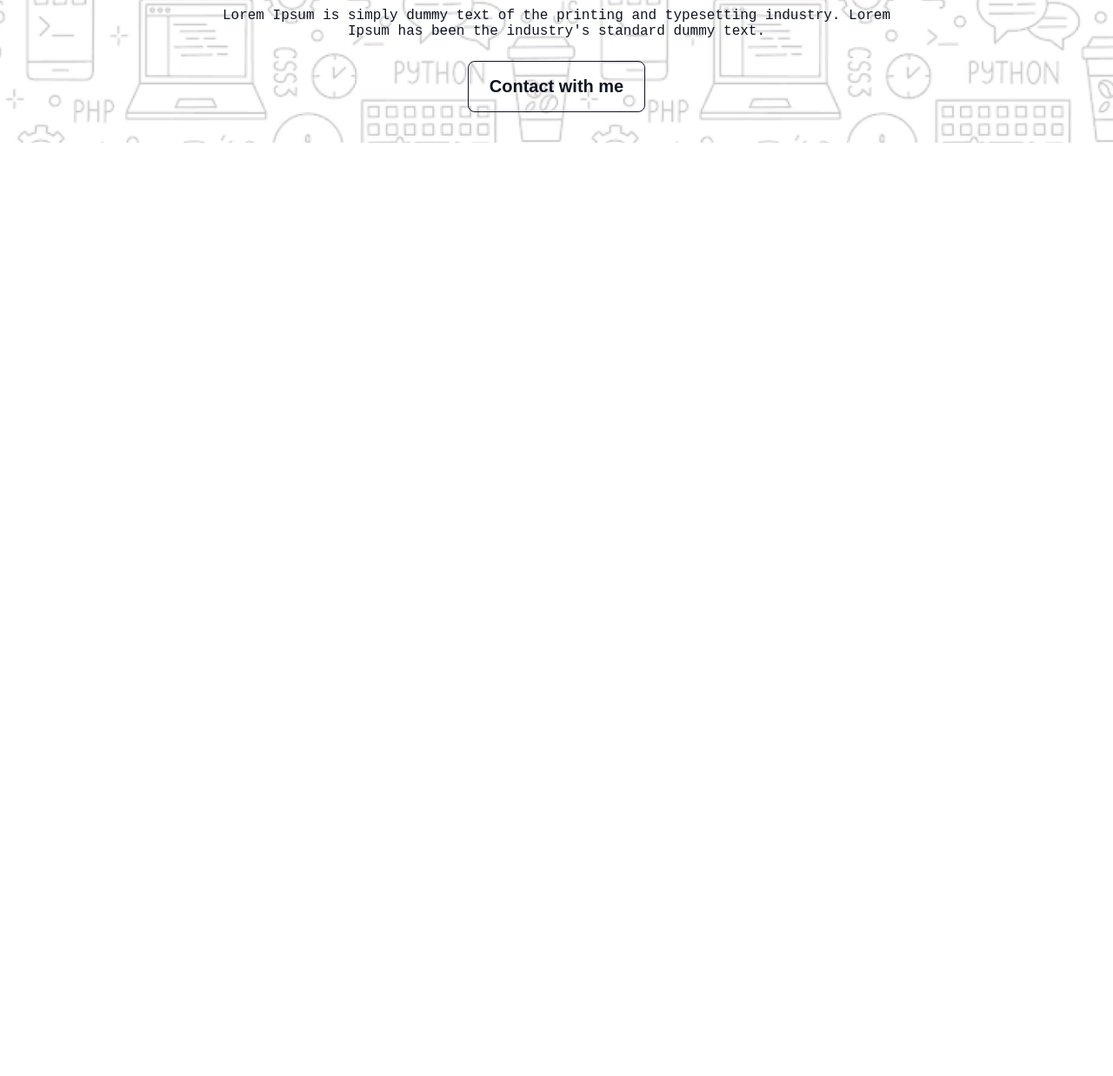
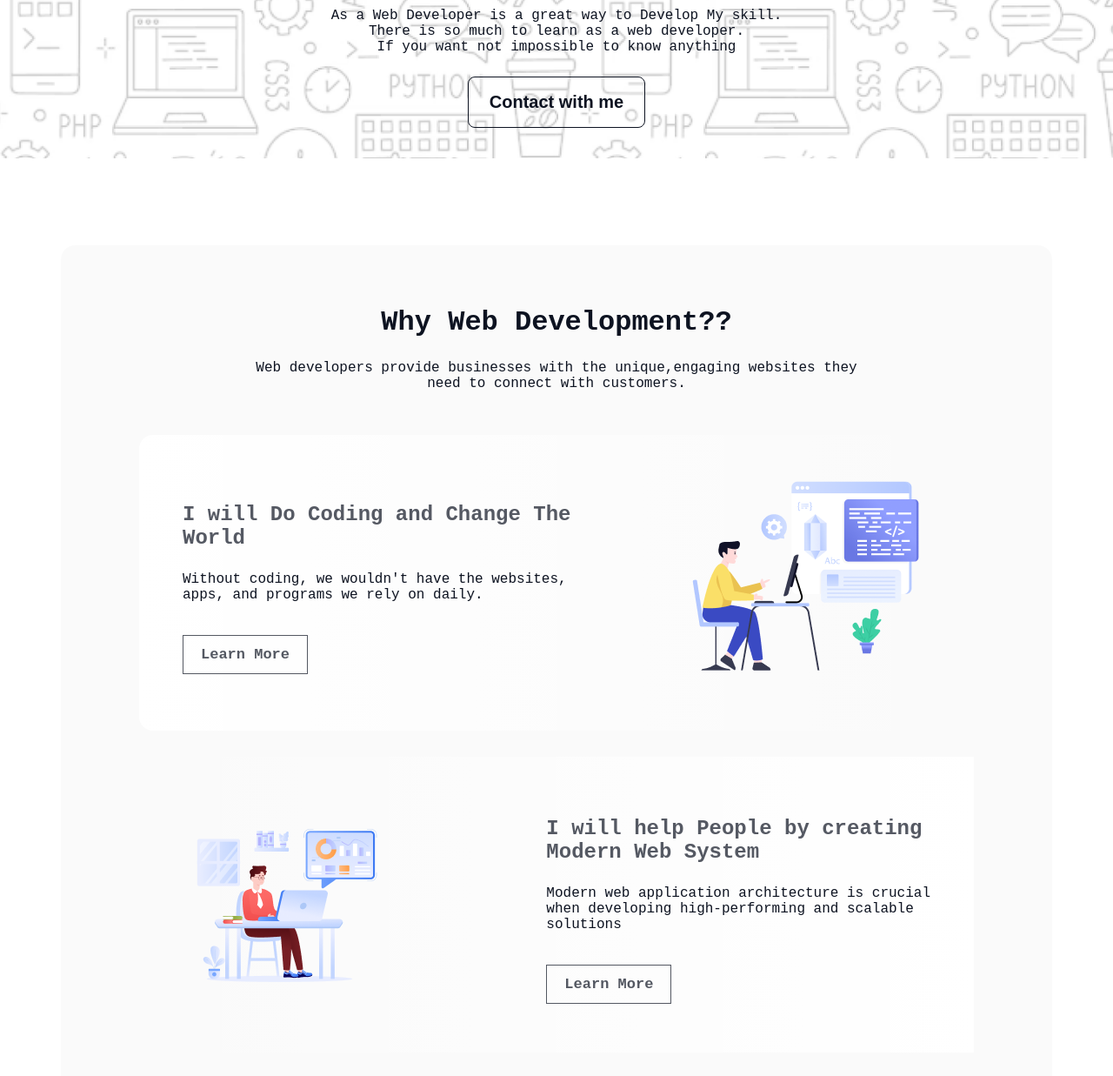
Before and after one commit to Sk-Monir/B10A1-Challenge-Begins, a plain HTML site: page index.html in a window 1280 px wide. Shown: the part 553-1790 px from the top of the page at 87% size. Before the commit the page ends 817 px from the top, so only its background shows below. Drawn offline with Linux system fonts and the light colour scheme; a web font is replaced by a local one.

Commit message:
Inspiration section Create Done

```diff
--- a/css/style.css
+++ b/css/style.css
@@ -36,13 +36,13 @@ section{
     font-weight: 800;
     margin-bottom: 25px;
 }
-.sec_Sub_ttl{
+.sec_sub_ttl{
     color: #0D1321;
     font-size: 24px;
     font-weight: 800;
     margin-bottom: 25px;
 }
-.sec_Sub_ttl_2{
+.sec_sub_ttl_2{
     color: rgba(13, 19, 33, 0.7);
     font-size: 24px;
     font-weight: 700;
@@ -124,31 +124,69 @@ Header Section Start
 Header Section end
 ---------------------------------------------------------------------------
 ------------------------------------------------------------------------ */
-
-
 /* ------------------------------------------------------------------------
 ---------------------------------------------------------------------------
 Main Section Start
 ---------------------------------------------------------------------------
 ------------------------------------------------------------------------ */
+/* Developer section start */
+#developer .container{
+    border-radius: 16px;
+    background: rgba(13, 19, 33, 0.02);
+    padding: 70px 90px;
 
-
+}
+#developer .row{
+    flex-wrap: nowrap;
+    justify-content: space-between;
+    align-items: center;
+}
+#developer .sec_text{
+    margin-bottom: 50px;
+}
+#developer .btn{
+    padding: 12px 20px 12px 20px;
+    border-radius: 0;
+    opacity: 70%;
+    font-size: 17px;
+}
+.developer_item_1, .developer_item_2, .developer_item_3{
+    margin: 30px 0;
+    padding: 50px;
+}
+.developer_item_1, .developer_item_3{
+    border-radius: 16px;
+    background: linear-gradient(90.00deg, rgb(255, 255, 255),rgba(255, 255, 255, 0) 100%);
+}
+.developer_item_2 {
+    background: linear-gradient(270.00deg, rgb(255, 255, 255),rgba(255, 255, 255, 0) 100%);
+}
+/* Developer section End */
+/* Inspiration Section Start */
+.inspiration_info{
+    border:1px solid #0D132133;
+    border-radius: 16px;
+    padding: 30px;
+    margin-top: 45px;
+}
+.inspiration_info iframe{
+    border-radius: 16px;
+}
+/* Inspiration Section End */
 /* ------------------------------------------------------------------------
 ---------------------------------------------------------------------------
 Main Section End
 ---------------------------------------------------------------------------
------------------------------------------------------------------------- */
-
-
+-------------------------------------------------------------------------*/
 /* ------------------------------------------------------------------------
 ---------------------------------------------------------------------------
 Footer Section Start
 ---------------------------------------------------------------------------
------------------------------------------------------------------------- */
+-------------------------------------------------------------------------*/
 
 
 /* ------------------------------------------------------------------------
 ---------------------------------------------------------------------------
 Footer Section End
 ---------------------------------------------------------------------------
------------------------------------------------------------------------- */
+-------------------------------------------------------------------------*/
--- a/index.html
+++ b/index.html
@@ -22,24 +22,73 @@
         </div>
             <!-- nav section End -->
             <!-- Banner section Start -->
-             <section id="banner_sec">
+            <section id="banner_sec">
                 <div class="container center">
                     <img src="assets/Group.png" alt="">
                     <h1 class="sec_ttl">"In the near future, I hope to <br>become a Developer."</h1>
-                    <p class="sec_text">Lorem Ipsum is simply dummy text of the printing and typesetting industry. Lorem <br>Ipsum has been the industry's standard dummy text.</p>
+                    <p class="sec_text">As a Web Developer is a great way to Develop My skill.<br> There is so much to learn as a web developer.<br> If you want  not impossible to know anything</p>
                     <button class="btn" href="#footer">Contact with me</button>
                 </div>
-             </section>
+            </section>
             <!-- Banner section End -->
      </header>
     <!-- Header Section Start -->
     <!-- Main Section Start-->
-    <main>
-
+    <main id="main">
+        <!-- developer section start -->
+        <section id="developer">
+            <div class="container">
+                <h2 class="sec_ttl center">Why Web Development??</h2>
+                <p class="sec_text center">Web developers provide businesses with the unique,engaging websites they <br> need to connect with customers.</p>
+                <div class="developer_item_1">
+                    <div class="row">
+                        <div class="developer_item-text">
+                            <h3 class="sec_sub_ttl_2">I will Do Coding and Change The<br> World</h3>
+                            <div class="sec_text">Without coding, we wouldn't have the websites,<br>apps, and programs we rely on daily.</div>
+                            <a class="btn" href="https://www.quora.com/How-can-a-programmer-change-the-world" target="_blank" rel="noopener noreferrer">Learn More</a>
+                        </div>
+                        <img src="assets/Layer_1.png" alt="">
+                    </div>
+                </div>
+                <div class="developer_item_2">
+                    <div class="row">
+                        <img src="assets/Group 3.png" alt="">
+                        <div class="developer_item-text">
+                            <h3 class="sec_sub_ttl_2">I will help People by creating <br>Modern Web System</h3>
+                            <div class="sec_text">Modern web application architecture is crucial <br>when developing high-performing and scalable <br>solutions</div>
+                            <a class="btn" href="https://www.zend.com/blog/modern-web-application" target="_blank" rel="noopener noreferrer">Learn More</a>
+                        </div>
+                    </div>
+                </div>
+                <div class="developer_item_3">
+                    <div class="row">
+                        <div class="developer_item-text">
+                            <h3 class="sec_sub_ttl_2">I will Crate web system development process</h3>
+                            <div class="sec_text">Web development is a comprehensive process involving <br>several ideations and implementation stages</div>
+                            <a class="btn" href="https://www.turing.com/resources/web-development-process" target="_blank" rel="noopener noreferrer">Learn More</a>
+                        </div>
+                        <img src="assets/Group 4.png" alt="">
+                    </div>
+                </div>
+            </div>
+        </section>
+        <!--Inspiration section start-->
+        <section id="inspiration">
+            <div class="container">
+                <h2 class="sec_ttl center">My Inspiration</h2>
+                <p class="sec_text center">Programming is a passion and it is an art that shows how creative you can <br>be and this feel kept me aloof from quitting also I wanted to <br>become as good as them</p>
+                <div class="inspiration_info center">
+                    <iframe width="100%"height="550"  src="https://www.youtube.com/embed/5O5e0nnVulY?si=C7DpOc7ukZ-E_hRI" title="YouTube video player" frameborder="0" allow="accelerometer; autoplay; clipboard-write; encrypted-media; gyroscope; picture-in-picture; web-share" referrerpolicy="strict-origin-when-cross-origin" allowfullscreen></iframe>
+                </div>
+            </div>
+        </section>
+        <!--  -->
+        <!--Inspiration section End-->
+        <!-- developer section end -->
     </main>
     <!-- Main Section End-->
     <!-- Footer Section Start -->
-    <footer>
+    <footer id="footer">
 
     </footer>
     <!-- Footer Section End -->
```
